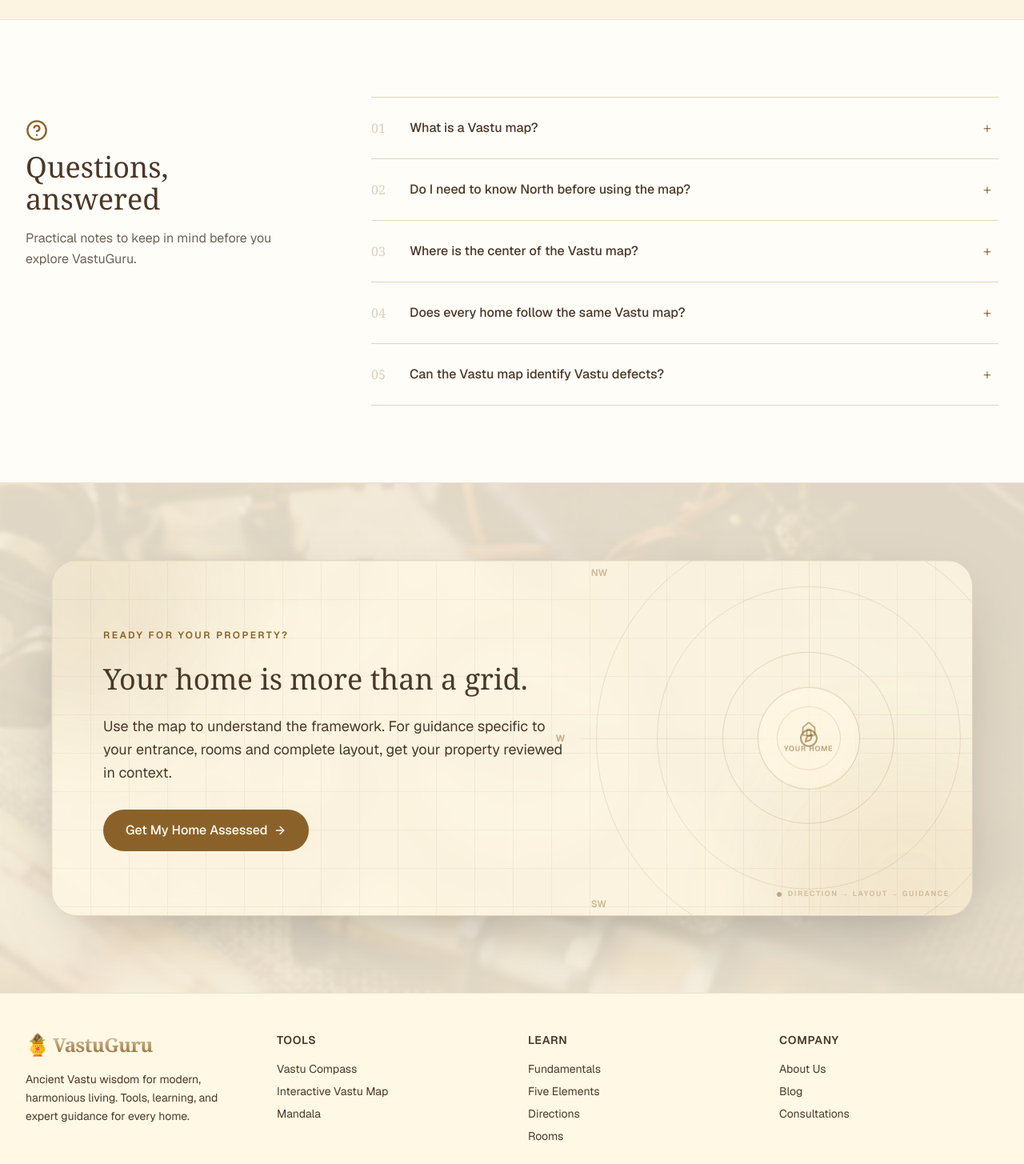
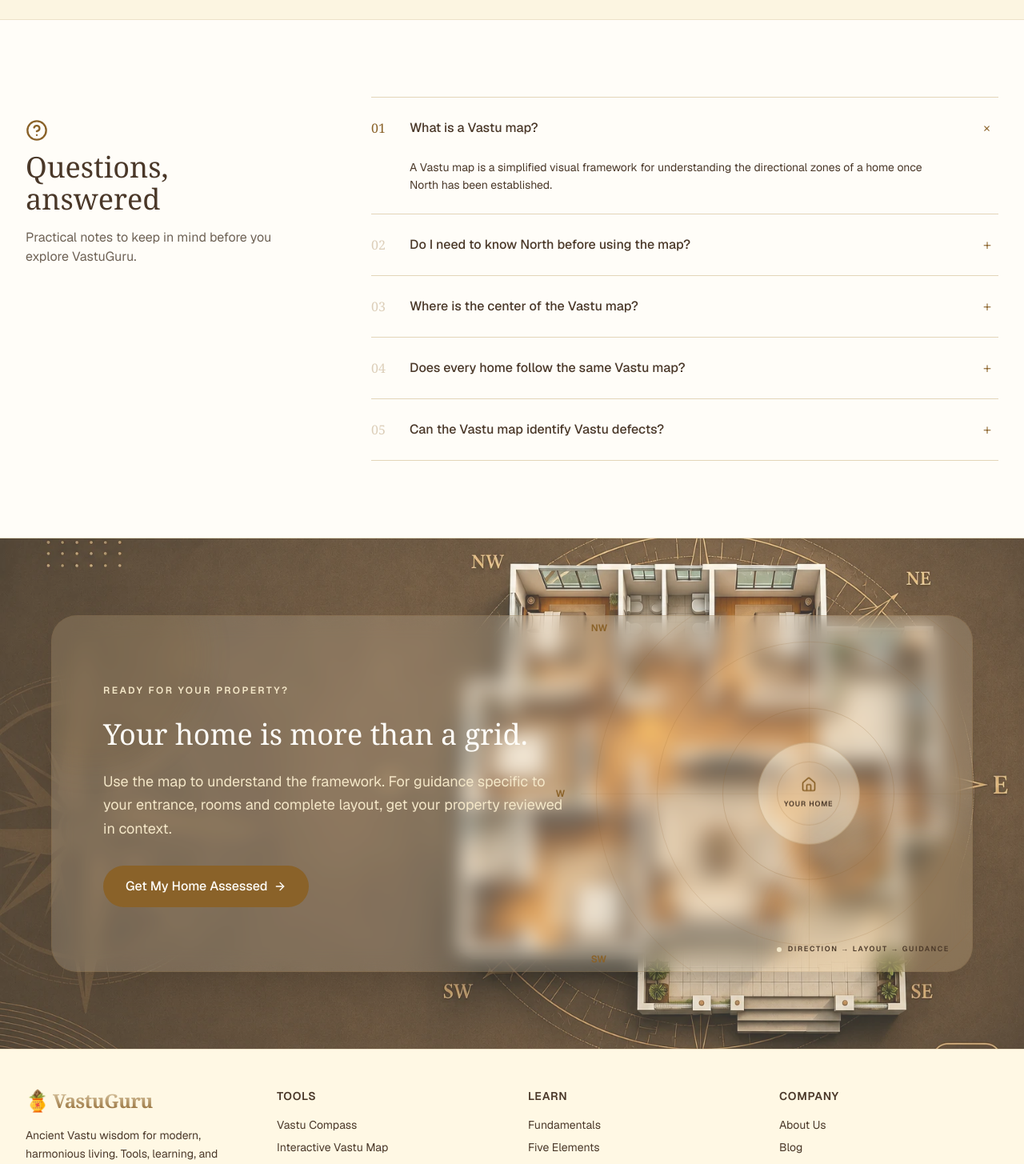
Before and after one commit to somnathbaidyahere-cyber/vastu, a Next.js app: page /tools/vastu-map in a window 1280 px wide. Shown: the part 6020-7475 px from the top of the page at 80% size. Built offline with nearby package versions, Linux system fonts and the light colour scheme.

Commit message:
refining the faq

```diff
--- a/components/pages/tools/vastu-map/ConsultationCTA.jsx
+++ b/components/pages/tools/vastu-map/ConsultationCTA.jsx
@@ -4,35 +4,35 @@
 
 export default function ConsultationCTA() {
   return (
-    <section className="relative overflow-hidden border-t border-border/60 px-4 py-16 sm:px-6 lg:px-8 lg:py-24">
+    <section className="relative isolate overflow-hidden border-t border-border/60 px-4 py-16 sm:px-6 lg:px-8 lg:py-24">
 
       {/* Background texture */}
       <div className="absolute inset-0 -z-20">
         <Image
-          src="/backgrounds/scriptures.webp"
+          src="/backgrounds/floorPlan.webp"
           alt=""
           fill
           sizes="100vw"
-          className="object-cover object-center opacity-45"
+          className="object-cover object-center opacity-80"
         />
       </div>
 
       {/* Soft overlay */}
-      <div className="absolute inset-0 -z-10 bg-secondary/75 backdrop-blur-[2px]" />
+      {/* <div className="absolute inset-0 -z-10 bg-secondary/75 backdrop-blur-[1px]" /> */}
 
       <div className="mx-auto max-w-6xl">
 
         {/* CTA panel */}
-        <div className="relative isolate overflow-hidden rounded-4xl border border-primary/20 bg-background/80 shadow-[0_25px_80px_-35px_rgba(0,0,0,0.35)] backdrop-blur-md">
+        <div className="relative isolate overflow-hidden rounded-4xl border border-primary/20 bg-background/15 shadow-[0_25px_80px_-35px_rgba(0,0,0,0.35)] backdrop-blur-md">
 
           {/* Ambient glow */}
           <div className="pointer-events-none absolute inset-0 -z-10">
-            <div className="absolute -left-24 -top-24 h-72 w-72 rounded-full bg-primary/10 blur-3xl" />
-            <div className="absolute -bottom-32 -right-20 h-80 w-80 rounded-full bg-accent/10 blur-3xl" />
+            <div className="absolute -left-24 -top-24 h-72 w-72 rounded-full bg-primary/10 blur-lg" />
+            <div className="absolute -bottom-32 -right-20 h-80 w-80 rounded-full bg-accent/10 blur-lg" />
           </div>
 
           {/* Architectural grid */}
-          <div className="pointer-events-none absolute inset-0 -z-10 opacity-[0.05]">
+          {/* <div className="pointer-events-none absolute inset-0 -z-10 opacity-10">
             <div
               className="h-full w-full"
               style={{
@@ -43,7 +43,7 @@
                 backgroundSize: "48px 48px",
               }}
             />
-          </div>
+          </div> */}
 
           {/* Compass decoration */}
           <div className="pointer-events-none absolute -right-28 top-1/2 hidden aspect-square w-[55%] -translate-y-1/2 lg:block">
@@ -61,47 +61,47 @@
             <div className="absolute left-1/2 top-1/2 flex h-32 w-32 -translate-x-1/2 -translate-y-1/2 items-center justify-center rounded-full border border-primary/25 bg-background/30 backdrop-blur-sm">
 
               <div className="flex h-20 w-20 flex-col items-center justify-center rounded-full border border-primary/20">
-                <Home className="h-5 w-5 text-primary/60" />
+                <Home className="h-5 w-5 text-primary" />
 
-                <span className="mt-2 text-[9px] font-semibold uppercase tracking-widest text-primary/60">
+                <span className="mt-2 text-[9px] font-semibold uppercase tracking-widest text-surfac">
                   Your Home
                 </span>
               </div>
 
             </div>
 
-            <Compass className="absolute left-1/2 top-1/2 h-6 w-6 -translate-x-1/2 -translate-y-1/2 text-primary/60" />
+            {/* <Compass className="absolute left-1/2 top-1/2 h-6 w-6 -translate-x-1/2 -translate-y-1/2 text-primary/60" /> */}
 
             {/* Directions */}
-            <span className="absolute left-1/2 top-0 -translate-x-1/2 text-xs font-semibold text-primary/50">
+            <span className="absolute left-1/2 top-0 -translate-x-1/2 text-xs font-semibold text-surface-accent">
               N
             </span>
 
-            <span className="absolute right-[7%] top-[16%] text-xs font-semibold text-primary/40">
+            <span className="absolute right-[7%] top-[16%] text-xs font-semibold text-surface-accent">
               NE
             </span>
 
-            <span className="absolute right-0 top-1/2 -translate-y-1/2 text-xs font-semibold text-primary/50">
+            <span className="absolute right-0 top-1/2 -translate-y-1/2 text-xs font-semibold text-surface-accent">
               E
             </span>
 
-            <span className="absolute bottom-[16%] right-[7%] text-xs font-semibold text-primary/40">
+            <span className="absolute bottom-[16%] right-[7%] text-xs font-semibold text-surface-accent">
               SE
             </span>
 
-            <span className="absolute bottom-0 left-1/2 -translate-x-1/2 text-xs font-semibold text-primary/50">
+            <span className="absolute bottom-0 left-1/2 -translate-x-1/2 text-xs font-semibold text-surface-accent">
               S
             </span>
 
-            <span className="absolute bottom-[16%] left-[7%] text-xs font-semibold text-primary/40">
+            <span className="absolute bottom-[16%] left-[7%] text-xs font-semibold text-primary">
               SW
             </span>
 
-            <span className="absolute left-0 top-1/2 -translate-y-1/2 text-xs font-semibold text-primary/50">
+            <span className="absolute left-0 top-1/2 -translate-y-1/2 text-xs font-semibold text-primary">
               W
             </span>
 
-            <span className="absolute left-[7%] top-[16%] text-xs font-semibold text-primary/40">
+            <span className="absolute left-[7%] top-[16%] text-xs font-semibold text-primary">
               NW
             </span>
           </div>
@@ -109,15 +109,15 @@
           {/* Content */}
           <div className="relative z-10 px-6 py-14 sm:px-10 sm:py-16 lg:max-w-[64%] lg:px-16 lg:py-20">
 
-            <span className="inline-flex items-center gap-3 text-xs font-semibold uppercase tracking-[0.2em] text-primary">
+            <span className="inline-flex items-center gap-3 text-xs font-semibold uppercase tracking-[0.2em] text-accent-muted">
               Ready for your property?
             </span>
 
-            <h2 className="cta-heading mt-6 max-w-2xl text-foreground">
+            <h2 className="cta-heading mt-6 max-w-2xl text-primary-foreground">
               Your home is more than a grid.
             </h2>
 
-            <p className="mt-6 max-w-xl text-base leading-relaxed text-muted-foreground sm:text-lg">
+            <p className="mt-6 max-w-xl text-base leading-relaxed text-accent-muted sm:text-lg">
               Use the map to understand the framework. For guidance specific
               to your entrance, rooms and complete layout, get your property
               reviewed in context.
@@ -135,8 +135,8 @@
           </div>
 
           {/* Technical label */}
-          <div className="absolute bottom-5 right-7 hidden items-center gap-2 text-[9px] font-semibold uppercase tracking-[0.18em] text-primary/35 lg:flex">
-            <span className="h-1.5 w-1.5 rounded-full bg-primary/50" />
+          <div className="absolute bottom-5 right-7 hidden items-center gap-2 text-[9px] font-semibold uppercase tracking-[0.18em] text-foreground lg:flex">
+            <span className="h-1.5 w-1.5 rounded-full bg-surface-muted " />
             Direction → Layout → Guidance
           </div>
 
--- a/components/ui/FAQ.jsx
+++ b/components/ui/FAQ.jsx
@@ -1,17 +1,28 @@
-import React from "react";
+"use client";
+
+import React, { useState } from "react";
 import { HelpCircle } from "lucide-react";
 
 function FAQ({ faqs }) {
+  const [openIndex, setOpenIndex] = useState(0);
+
+  const handleToggle = (index) => {
+    setOpenIndex((current) => (current === index ? null : index));
+  };
+
   return (
-    <section className="px-4 py-16 sm:px-6 lg:px-8 lg:py-24 bg-surface">
+    <section className="bg-surface px-4 py-16 sm:px-6 lg:px-8 lg:py-24">
       <div className="mx-auto grid max-w-7xl gap-12 lg:grid-cols-12 lg:gap-20">
+
         {/* Intro */}
         <div className="lg:col-span-4">
           <HelpCircle className="mt-7 h-7 w-7 text-primary" />
 
-          <h2 className="section-heading">Questions, answered</h2>
+          <h2 className="section-heading">
+            Questions, answered
+          </h2>
 
-          <p className=" max-w-sm leading-relaxed section-description">
+          <p className="section-description max-w-sm">
             Practical notes to keep in mind before you explore VastuGuru.
           </p>
         </div>
@@ -19,34 +30,72 @@
         {/* FAQ */}
         <div className="lg:col-span-8">
           <div className="divide-y divide-border border-y border-border">
-            {faqs.map((faq, index) => (
-              <details key={faq.question} className="group">
-                <summary className="flex cursor-pointer list-none items-center gap-5 py-4 sm:py-5 md:py-6 text-left">
+
+            {faqs.map((faq, index) => {
+              const isOpen = openIndex === index;
+
+              return (
+                <div key={faq.question}>
+
+                  {/* Question */}
+                  <button
+                    type="button"
+                    onClick={() => handleToggle(index)}
+                    aria-expanded={isOpen}
+                    className="flex w-full items-center gap-5 py-4 text-left sm:py-5 md:py-6"
+                  >
                     {/* Number */}
-                  <span className="w-7 shrink-0 font-heading text-sm md:text-base text-primary/30 transition-colors group-open:text-primary">
-                    0{index + 1}
+                    <span
+                      className={`w-7 shrink-0 font-heading text-sm transition-colors md:text-base ${
+                        isOpen
+                          ? "text-primary"
+                          : "text-primary/30"
+                      }`}
+                    >
+                      {String(index + 1).padStart(2, "0")}
                     </span>
 
                     {/* Question */}
-                  <span className="flex-1 font-medium text-foreground text-sm md:text-base">
+                    <span className="flex-1 text-sm font-medium text-foreground md:text-base">
                       {faq.question}
                     </span>
 
                     {/* Toggle */}
-                  <span className="flex h-7 w-7 shrink-0 items-center justify-center rounded-full text-lg font-light text-primary transition-all group-open:rotate-45 group-open:border-primary/30">
+                    <span
+                      className={`flex h-7 w-7 shrink-0 items-center justify-center rounded-full text-lg font-light text-primary transition-transform duration-200 ${
+                        isOpen ? "rotate-45" : ""
+                      }`}
+                    >
                       +
                     </span>
-                </summary>
+                  </button>
 
+                  {/* Reserved answer space */}
+                  <div
+                    className={`grid transition-none ${
+                      isOpen ? "grid-rows-[1fr]" : "grid-rows-[0fr]"
+                    }`}
+                  >
+                    <div className="min-h-0 overflow-hidden">
                       <div className="pb-6 pl-12 pr-10">
-                  <p className="max-w-2xl text-xs leading-relaxed text-muted-foreground sm:text-sm">
+                        <p
+                          className={`max-w-2xl text-xs leading-relaxed text-muted-foreground transition-opacity duration-200 sm:text-sm ${
+                            isOpen ? "opacity-100" : "opacity-0"
+                          }`}
+                        >
                           {faq.answer}
                         </p>
                       </div>
-              </details>
-            ))}
                     </div>
                   </div>
+
+                </div>
+              );
+            })}
+
+          </div>
+        </div>
+
       </div>
     </section>
   );
```
Also changed, not shown: public/backgrounds/floorPlan.webp (added). Lines whose indentation alone changed are shown as unchanged.
